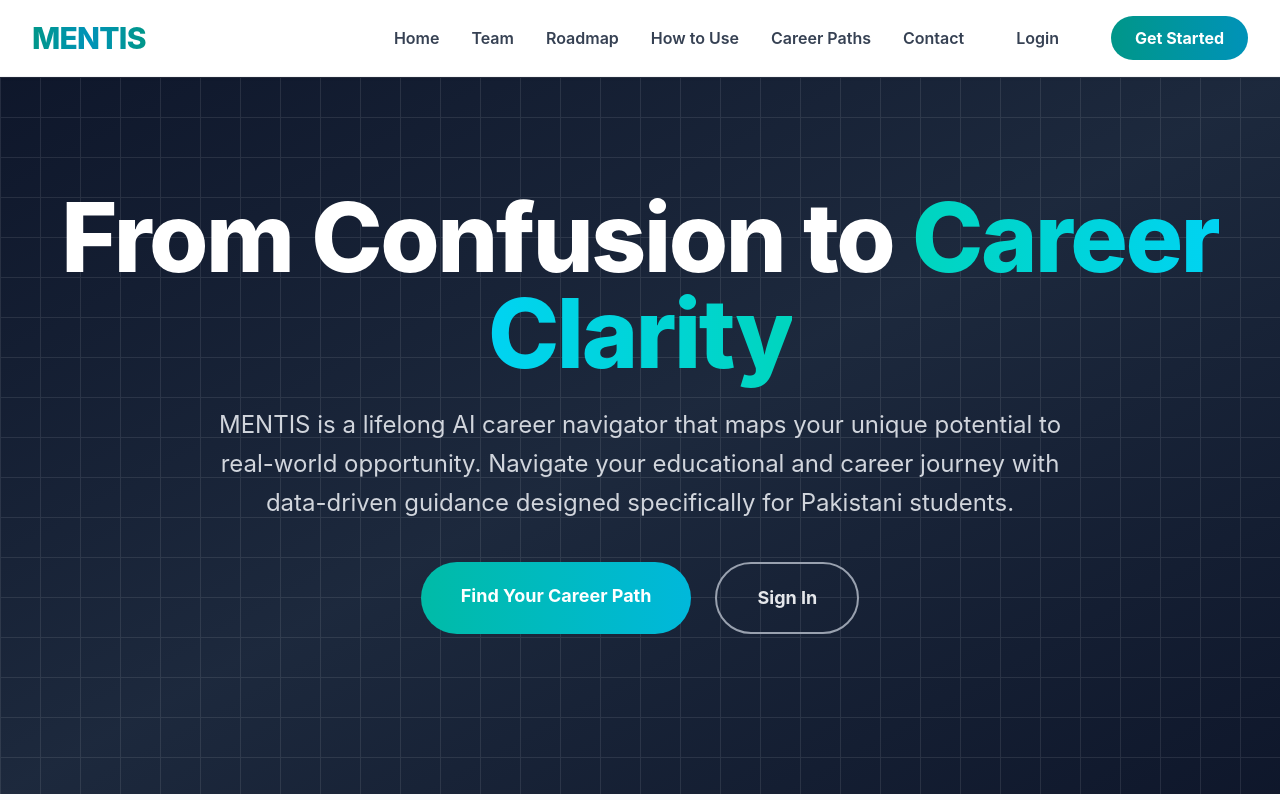
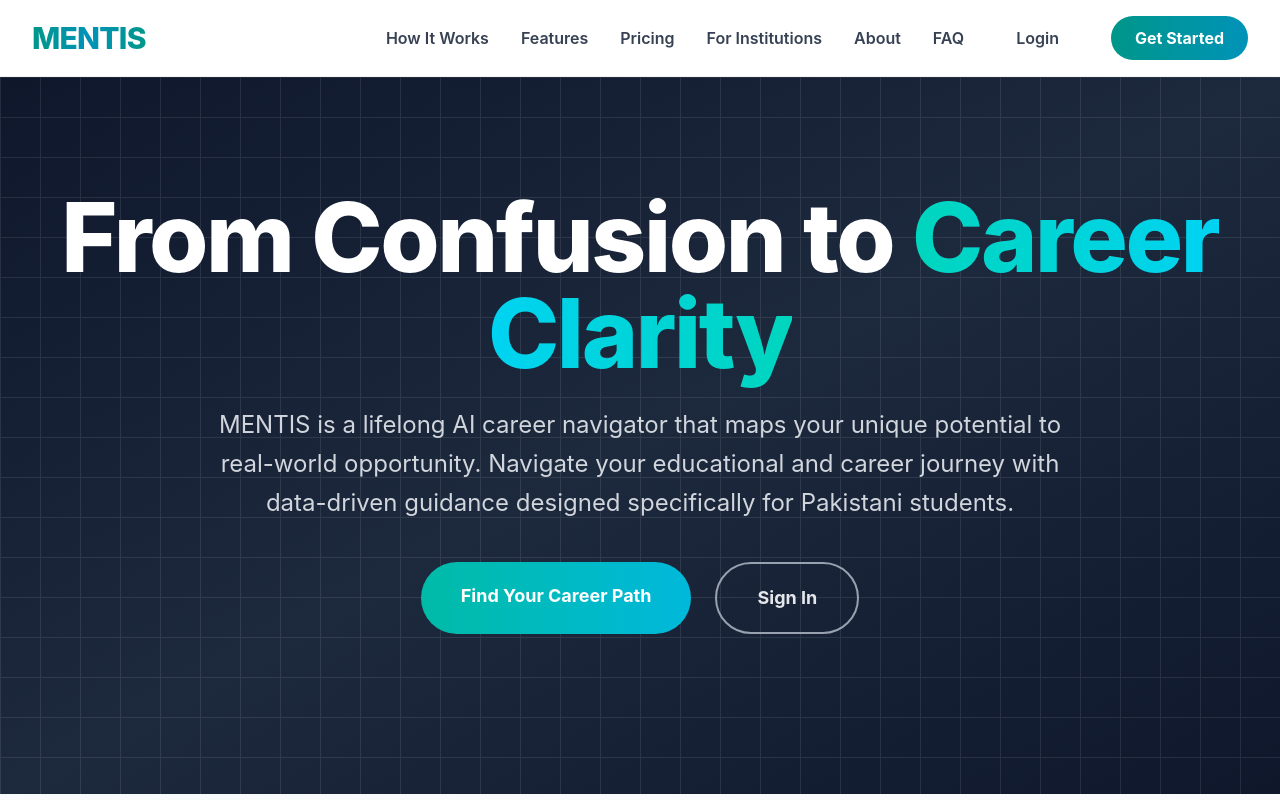
Before and after one commit to 03-SF/mentis-frontend, a Next.js app: page / in a window 1280 px wide. Shown: the top 800 px of the page. Built offline with nearby package versions, Linux system fonts and the light colour scheme.

Commit message:
Update Navbar to show How It Works, Features, Pricing, For Institutions, About, and FAQ pages

```diff
--- a/components/Navbar.tsx
+++ b/components/Navbar.tsx
@@ -116,40 +116,40 @@
             ) : (
               <>
                 <Link
-                  href="/"
-                  className="text-gray-700 hover:text-teal-600 font-semibold transition-colors"
-                >
-                  Home
-                </Link>
-                <Link
-                  href="/team"
-                  className="text-gray-700 hover:text-teal-600 font-semibold transition-colors"
-                >
-                  Team
-                </Link>
-                <Link
-                  href="/roadmap"
-                  className="text-gray-700 hover:text-teal-600 font-semibold transition-colors"
-                >
-                  Roadmap
-                </Link>
-                <Link
                   href="/how-to-use"
                   className="text-gray-700 hover:text-teal-600 font-semibold transition-colors"
                 >
-                  How to Use
+                  How It Works
                 </Link>
                 <Link
-                  href="/career-paths"
+                  href="/features"
                   className="text-gray-700 hover:text-teal-600 font-semibold transition-colors"
                 >
-                  Career Paths
+                  Features
                 </Link>
                 <Link
-                  href="/contact"
+                  href="/pricing"
                   className="text-gray-700 hover:text-teal-600 font-semibold transition-colors"
                 >
-                  Contact
+                  Pricing
+                </Link>
+                <Link
+                  href="/for-institutions"
+                  className="text-gray-700 hover:text-teal-600 font-semibold transition-colors"
+                >
+                  For Institutions
+                </Link>
+                <Link
+                  href="/about"
+                  className="text-gray-700 hover:text-teal-600 font-semibold transition-colors"
+                >
+                  About
+                </Link>
+                <Link
+                  href="/faq"
+                  className="text-gray-700 hover:text-teal-600 font-semibold transition-colors"
+                >
+                  FAQ
                 </Link>
                 <Link
                   href="/auth/login"
@@ -257,46 +257,46 @@
             ) : (
               <>
                 <Link
-                  href="/"
-                  onClick={() => setMobileMenuOpen(false)}
-                  className="block text-gray-700 hover:text-teal-600 font-semibold transition-colors py-2"
-                >
-                  Home
-                </Link>
-                <Link
-                  href="/team"
-                  onClick={() => setMobileMenuOpen(false)}
-                  className="block text-gray-700 hover:text-teal-600 font-semibold transition-colors py-2"
-                >
-                  Team
-                </Link>
-                <Link
-                  href="/roadmap"
-                  onClick={() => setMobileMenuOpen(false)}
-                  className="block text-gray-700 hover:text-teal-600 font-semibold transition-colors py-2"
-                >
-                  Roadmap
-                </Link>
-                <Link
                   href="/how-to-use"
                   onClick={() => setMobileMenuOpen(false)}
                   className="block text-gray-700 hover:text-teal-600 font-semibold transition-colors py-2"
                 >
-                  How to Use
+                  How It Works
                 </Link>
                 <Link
-                  href="/career-paths"
+                  href="/features"
                   onClick={() => setMobileMenuOpen(false)}
                   className="block text-gray-700 hover:text-teal-600 font-semibold transition-colors py-2"
                 >
-                  Career Paths
+                  Features
                 </Link>
                 <Link
-                  href="/contact"
+                  href="/pricing"
                   onClick={() => setMobileMenuOpen(false)}
                   className="block text-gray-700 hover:text-teal-600 font-semibold transition-colors py-2"
                 >
-                  Contact
+                  Pricing
+                </Link>
+                <Link
+                  href="/for-institutions"
+                  onClick={() => setMobileMenuOpen(false)}
+                  className="block text-gray-700 hover:text-teal-600 font-semibold transition-colors py-2"
+                >
+                  For Institutions
+                </Link>
+                <Link
+                  href="/about"
+                  onClick={() => setMobileMenuOpen(false)}
+                  className="block text-gray-700 hover:text-teal-600 font-semibold transition-colors py-2"
+                >
+                  About
+                </Link>
+                <Link
+                  href="/faq"
+                  onClick={() => setMobileMenuOpen(false)}
+                  className="block text-gray-700 hover:text-teal-600 font-semibold transition-colors py-2"
+                >
+                  FAQ
                 </Link>
                 <Link
                   href="/auth/login"
```
